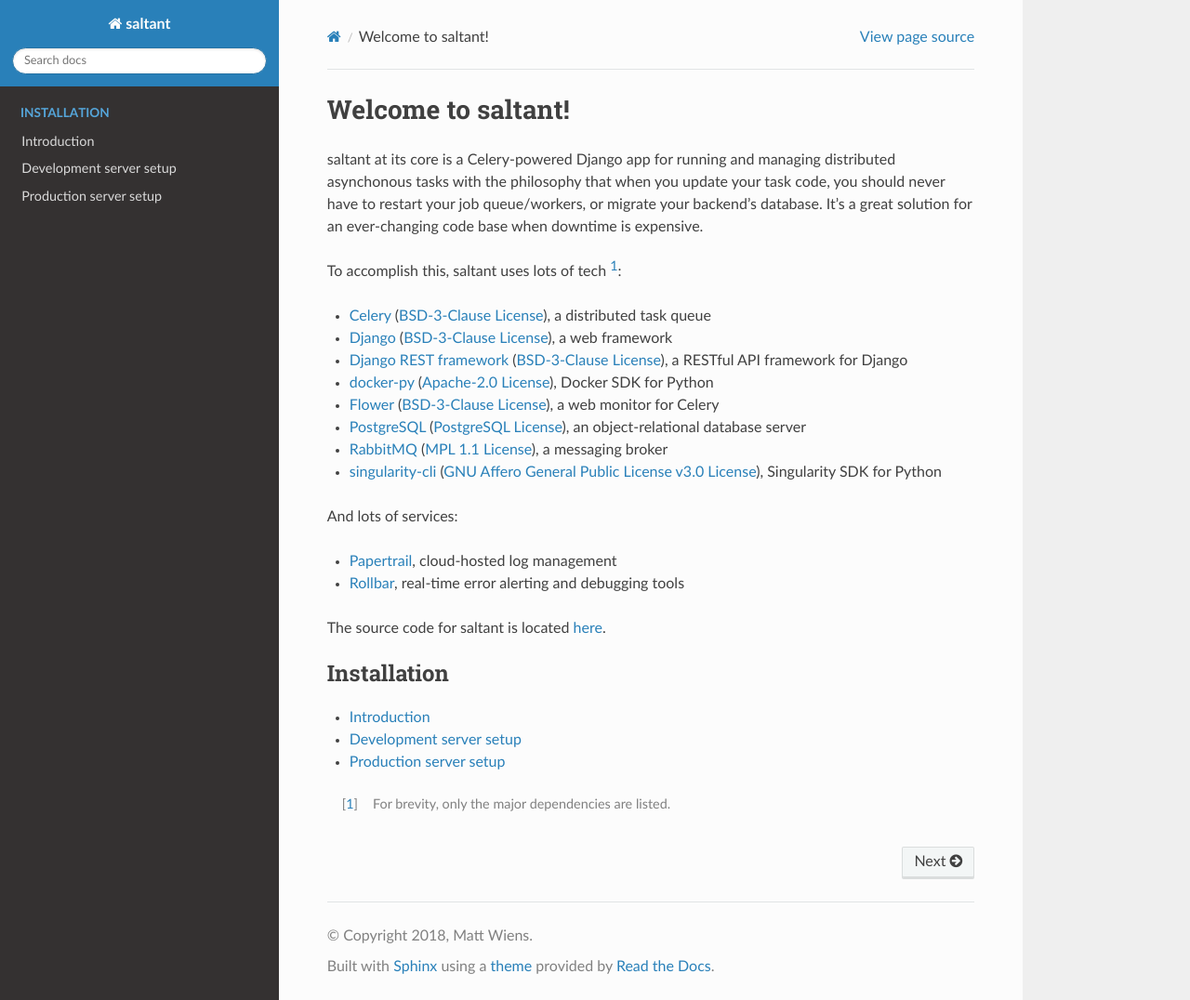
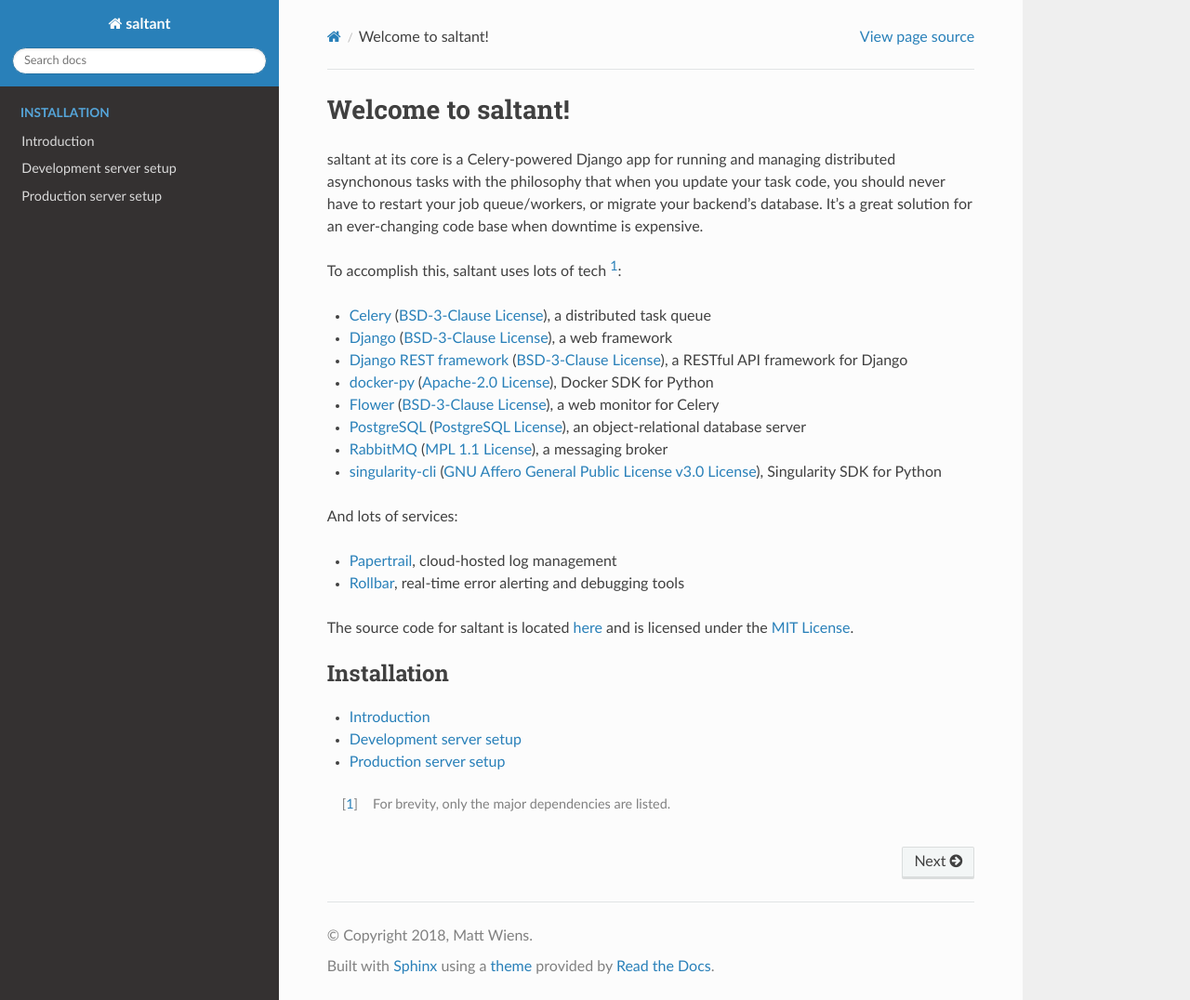
Before and after one commit to saltant-org/saltant, a Sphinx documentation site: the page built from docs/source/index.rst, in a window 1280 px wide and 1076 px high. Shown: the whole window at 93% size. Built offline with Sphinx 7.4.7 and the Read the Docs theme 2.0.0, drawn with Linux system fonts in a browser that asks for light colours.

Commit message:
Add MIT license

```diff
--- a/docs/source/index.rst
+++ b/docs/source/index.rst
@@ -23,7 +23,9 @@
 - `Papertrail`_, cloud-hosted log management
 - `Rollbar`_, real-time error alerting and debugging tools
 
-The source code for saltant is located `here <https://github.com/mwiens91/saltant>`_.
+The source code for saltant is located `here
+<https://github.com/mwiens91/saltant>`_ and is licensed under the `MIT
+License`_.
 
 .. toctree::
    :maxdepth: 1
@@ -50,6 +52,7 @@
 .. _Apache-2.0 License: https://www.apache.org/licenses/LICENSE-2.0
 .. _BSD-3-Clause License: https://opensource.org/licenses/BSD-3-Clause
 .. _GNU Affero General Public License v3.0 License: https://www.gnu.org/licenses/agpl.html
+.. _MIT License: https://opensource.org/licenses/MIT
 .. _MPL 1.1 License: https://www.mozilla.org/en-US/MPL/1.1/
 .. _PostgreSQL License: https://www.postgresql.org/about/licence/
 
```
Also changed, not shown: 1 other file.
